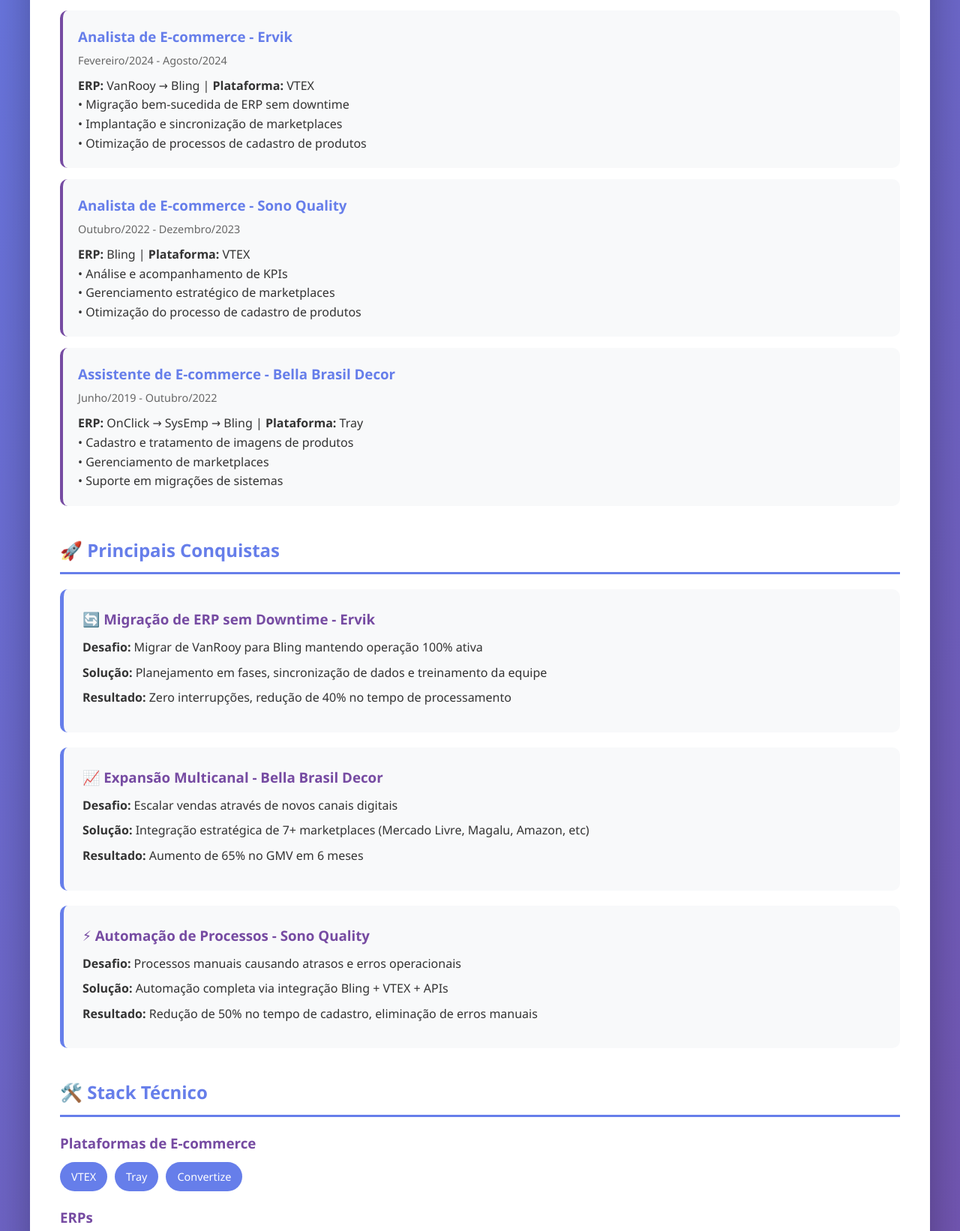
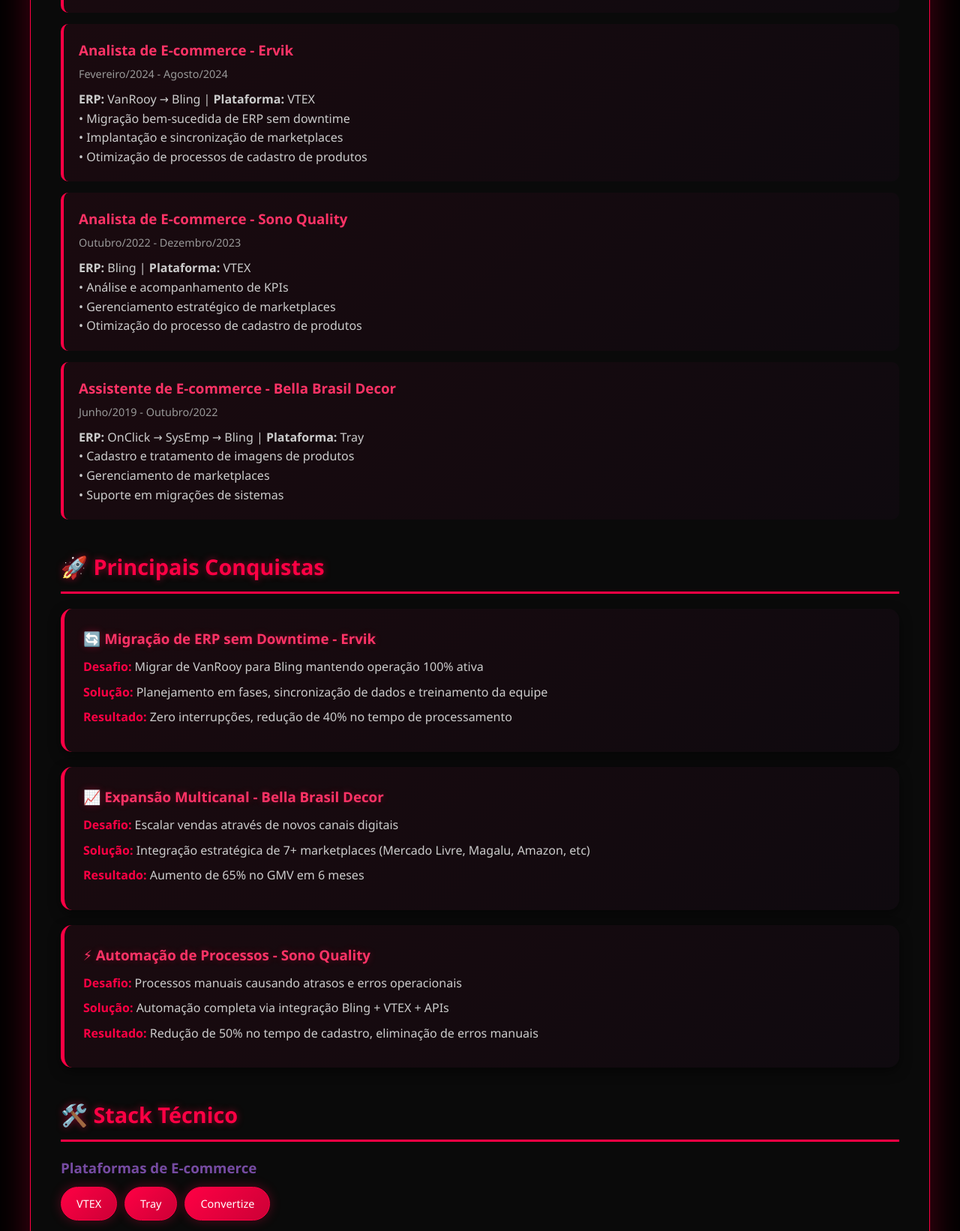
Before and after one commit to showzacommerce/showzacommerce.github.io, a plain HTML site: page index.html in a window 1280 px wide. Shown: the part 825-2467 px from the top of the page at 75% size. Drawn offline with Linux system fonts and the light colour scheme.

Commit message:
Update index.html

```diff
--- a/index.html
+++ b/index.html
@@ -10,84 +10,140 @@
     padding: 0;
     box-sizing: border-box;
 }
+
 body {
     font-family: 'Segoe UI', Tahoma, Geneva, Verdana, sans-serif;
     line-height: 1.6;
-            color: #333;
-            background: linear-gradient(135deg, #667eea 0%, #764ba2 100%);
+    color: #e5e5e5;
+    background: #000000;
     min-height: 100vh;
     padding: 20px;
 }
+
 .container {
     max-width: 1200px;
     margin: 0 auto;
-            background: white;
+    background: #0a0a0a;
     border-radius: 20px;
-            box-shadow: 0 20px 60px rgba(0,0,0,0.3);
+    box-shadow: 0 0 50px rgba(255, 0, 68, 0.3);
     overflow: hidden;
+    border: 1px solid #ff0044;
 }
+
 header {
-            background: linear-gradient(135deg, #667eea 0%, #764ba2 100%);
+    background: linear-gradient(135deg, #000000 0%, #1a0a0f 100%);
     color: white;
     padding: 60px 40px;
     text-align: center;
+    border-bottom: 2px solid #ff0044;
+    position: relative;
+    overflow: hidden;
 }
+
+header::before {
+    content: '';
+    position: absolute;
+    top: -50%;
+    left: -50%;
+    width: 200%;
+    height: 200%;
+    background: radial-gradient(circle, rgba(255, 0, 68, 0.1) 0%, transparent 70%);
+    animation: pulse 4s ease-in-out infinite;
+}
+
+@keyframes pulse {
+    0%, 100% { transform: scale(1); opacity: 0.5; }
+    50% { transform: scale(1.1); opacity: 0.8; }
+}
+
 header h1 {
     font-size: 3em;
     margin-bottom: 10px;
+    text-shadow: 0 0 20px rgba(255, 0, 68, 0.8);
+    position: relative;
+    z-index: 1;
 }
+
 header p {
     font-size: 1.3em;
     opacity: 0.9;
+    position: relative;
+    z-index: 1;
 }
+
 .content {
     padding: 40px;
+    background: #0a0a0a;
 }
+
 .section {
     margin-bottom: 40px;
 }
+
 .section h2 {
-            color: #667eea;
-            border-bottom: 3px solid #667eea;
+    color: #ff0044;
+    border-bottom: 3px solid #ff0044;
     padding-bottom: 10px;
     margin-bottom: 20px;
+    text-shadow: 0 0 10px rgba(255, 0, 68, 0.5);
+    font-size: 1.8em;
 }
+
 .project-card {
-            background: #f8f9fa;
+    background: linear-gradient(135deg, #1a0a0f 0%, #0f0a0f 100%);
     padding: 25px;
-            border-radius: 10px;
+    border-radius: 15px;
     margin-bottom: 20px;
-            border-left: 5px solid #667eea;
-            transition: transform 0.3s, box-shadow 0.3s;
+    border-left: 5px solid #ff0044;
+    transition: all 0.3s;
+    box-shadow: 0 5px 15px rgba(0, 0, 0, 0.5);
 }
+
 .project-card:hover {
-            transform: translateX(5px);
-            box-shadow: 0 5px 15px rgba(102, 126, 234, 0.3);
+    transform: translateX(10px);
+    box-shadow: 0 10px 30px rgba(255, 0, 68, 0.4);
+    border-left: 5px solid #ff3366;
+    background: linear-gradient(135deg, #1f0a14 0%, #140a0f 100%);
 }
+
 .project-card h3 {
-            color: #764ba2;
+    color: #ff3366;
     margin-bottom: 10px;
+    text-shadow: 0 0 10px rgba(255, 0, 68, 0.3);
 }
+
 .project-card p {
     margin: 8px 0;
+    color: #cccccc;
 }
+
+.project-card strong {
+    color: #ff0044;
+}
+
 .skills {
     display: flex;
     flex-wrap: wrap;
     gap: 10px;
 }
+
 .skill-tag {
-            background: #667eea;
+    background: linear-gradient(135deg, #ff0044 0%, #cc0036 100%);
     color: white;
-            padding: 8px 15px;
-            border-radius: 20px;
+    padding: 10px 20px;
+    border-radius: 25px;
     font-size: 0.9em;
-            transition: 0.3s;
+    transition: all 0.3s;
+    box-shadow: 0 0 15px rgba(255, 0, 68, 0.3);
+    border: 1px solid #ff0044;
 }
+
 .skill-tag:hover {
-            background: #764ba2;
-            transform: scale(1.05);
+    background: linear-gradient(135deg, #ff3366 0%, #ff0044 100%);
+    transform: scale(1.1) translateY(-2px);
+    box-shadow: 0 5px 20px rgba(255, 0, 68, 0.6);
 }
+
 .contact {
     display: flex;
     gap: 20px;
@@ -95,36 +151,61 @@
     flex-wrap: wrap;
     margin-top: 30px;
 }
+
 .contact a {
-            background: #667eea;
+    background: linear-gradient(135deg, #ff0044 0%, #cc0036 100%);
     color: white;
-            padding: 12px 30px;
-            border-radius: 25px;
+    padding: 15px 35px;
+    border-radius: 30px;
     text-decoration: none;
-            transition: 0.3s;
+    transition: all 0.3s;
     display: inline-block;
+    border: 2px solid #ff0044;
+    box-shadow: 0 5px 20px rgba(255, 0, 68, 0.4);
+    font-weight: bold;
 }
+
 .contact a:hover {
-            background: #764ba2;
-            transform: translateY(-2px);
-            box-shadow: 0 5px 15px rgba(118, 75, 162, 0.4);
+    background: linear-gradient(135deg, #ff3366 0%, #ff0044 100%);
+    transform: translateY(-3px);
+    box-shadow: 0 10px 30px rgba(255, 0, 68, 0.7);
+    border-color: #ff3366;
 }
+
 .experience {
-            background: #f8f9fa;
+    background: linear-gradient(135deg, #1a0a0f 0%, #0f0a0f 100%);
     padding: 20px;
     border-radius: 10px;
     margin-bottom: 15px;
-            border-left: 4px solid #764ba2;
+    border-left: 4px solid #ff0044;
+    transition: all 0.3s;
 }
+
+.experience:hover {
+    border-left: 4px solid #ff3366;
+    transform: translateX(5px);
+    box-shadow: 0 5px 20px rgba(255, 0, 68, 0.3);
+}
+
 .experience h3 {
-            color: #667eea;
+    color: #ff3366;
     margin-bottom: 5px;
 }
+
 .experience .period {
-            color: #666;
+    color: #999;
     font-size: 0.9em;
     margin-bottom: 10px;
 }
+
+.experience p {
+    color: #cccccc;
+}
+
+h3 {
+    color: #ff0044;
+}
+
 @media (max-width: 768px) {
     header h1 {
         font-size: 2em;
@@ -135,6 +216,24 @@
     .content {
         padding: 20px;
     }
+}
+
+/* Efeito de brilho no scroll */
+::-webkit-scrollbar {
+    width: 12px;
+}
+
+::-webkit-scrollbar-track {
+    background: #000;
+}
+
+::-webkit-scrollbar-thumb {
+    background: linear-gradient(180deg, #ff0044 0%, #cc0036 100%);
+    border-radius: 10px;
+}
+
+::-webkit-scrollbar-thumb:hover {
+    background: linear-gradient(180deg, #ff3366 0%, #ff0044 100%);
 }
     </style>
 </head>
```
Lines whose indentation alone changed are shown as unchanged.
